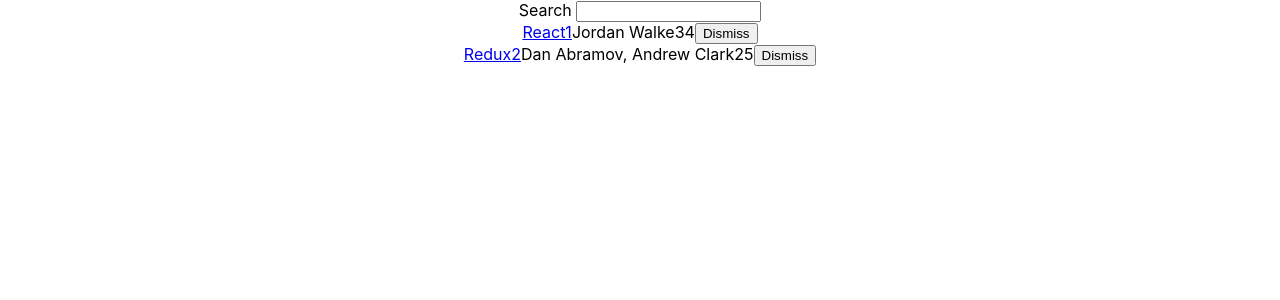
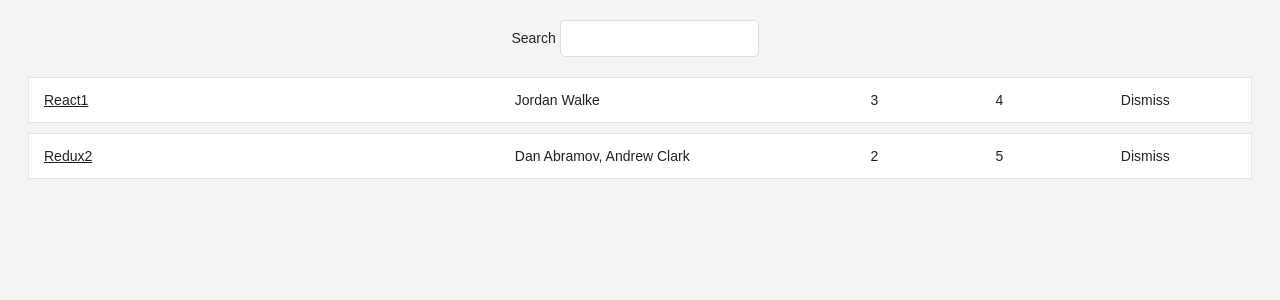
Before and after one commit to juiceghost/hackernews, a React (Create React App) app: page / in a window 1280 px wide. Shown: the top 300 px of the page. Built offline with nearby package versions, Linux system fonts and the light colour scheme.

Commit message:
Added styled components + styled span

```diff
--- a/package.json
+++ b/package.json
@@ -8,7 +8,8 @@
     "@testing-library/user-event": "^7.1.2",
     "react": "^16.12.0",
     "react-dom": "^16.12.0",
-    "react-scripts": "3.3.0"
+    "react-scripts": "3.3.0",
+    "styled-components": "^4.4.1"
   },
   "scripts": {
     "start": "react-scripts start",
--- a/src/App.css
+++ b/src/App.css
@@ -1,38 +1,38 @@
-.App {
-  text-align: center;
+.page { margin: 20px;
 }
+.interactions { text-align: center;
+}
+.table {
+margin: 20px 0;
+}
+.table-header {
+display: flex;
+line-height: 24px;
+font-size: 16px;
+padding: 0 10px; justify-content: space-between;
+}
+.table-empty { margin: 200px; text-align: center; font-size: 16px;
+}
+.table-row {
+display: flex; line-height: 24px; white-space: nowrap; margin: 10px 0;
 
-.App-logo {
-  height: 40vmin;
-  pointer-events: none;
+padding: 10px;
+background: #ffffff;
+border: 1px solid #e3e3e3;
 }
-
-@media (prefers-reduced-motion: no-preference) {
-  .App-logo {
-    animation: App-logo-spin infinite 20s linear;
-  }
+.table-header > span { overflow: hidden; text-overflow: ellipsis; padding: 0 5px;
 }
-
-.App-header {
-  background-color: #282c34;
-  min-height: 100vh;
-  display: flex;
-  flex-direction: column;
-  align-items: center;
-  justify-content: center;
-  font-size: calc(10px + 2vmin);
-  color: white;
+.table-row > span { overflow: hidden; text-overflow: ellipsis; padding: 0 5px;
 }
-
-.App-link {
-  color: #61dafb;
+.button-inline {
+border-width: 0;
+background: transparent;
+color: inherit;
+text-align: inherit; -webkit-font-smoothing: inherit; padding: 0;
+  font-size: inherit;
+  cursor: pointer;
 }
-
-@keyframes App-logo-spin {
-  from {
-    transform: rotate(0deg);
-  }
-  to {
-    transform: rotate(360deg);
-  }
+.button-active {
+border-radius: 0;
+border-bottom: 1px solid #38BB6C;
 }
--- a/src/App.js
+++ b/src/App.js
@@ -1,5 +1,6 @@
 import React, { Component } from 'react';
 import './App.css';
+import styled from 'styled-components';
 
 const list = [
   {
@@ -49,12 +50,14 @@
   render() {
     const { searchTerm, list } = this.state;
     return (
-      <div className="App" >
-        <Search
-          value={searchTerm}
-          onChange={this.onSearchChange}
-        >Search
+      <div className="page">
+        <div className="interactions">
+          <Search
+            value={searchTerm}
+            onChange={this.onSearchChange}
+          >Search
           </Search>
+        </div>
         <Table
           list={list}
           pattern={searchTerm}
@@ -72,24 +75,29 @@
       onChange={onChange}
     /> </form>
 
-
+const Span = styled.span`
+width: ${props => props.width || '10%'};
+`
 
 const Table = ({ list, pattern, onDismiss }) =>
-  <div>
+  <div className="table">
     {list.filter(isSearched(pattern)).map(item =>
-      <div key={item.objectID}>
-        <span>
+      <div key={item.objectID} className="table-row">
+        <Span width={'40%'}>
           <a href={item.url}>{item.title}</a>
-        </span>
-        <span>{item.author}</span>
-        <span>{item.num_comments}</span>
-        <span>{item.points}</span>
-        <span>
-          <Button onClick={() => onDismiss(item.objectID)}>
+        </Span>
+        <Span width={'30%'}>{item.author}</Span>
+        <Span>{item.num_comments}</Span>
+        <Span>{item.points}</Span>
+        <Span>
+          <Button
+            onClick={() => onDismiss(item.objectID)}
+            className="button-inline">
             Dismiss
               </Button>
-        </span>
-      </div>)}
+        </Span>
+      </div>
+    )}
   </div>
 
 const Button = ({ onClick, className = '', children }) =>
--- a/src/index.css
+++ b/src/index.css
@@ -1,13 +1,26 @@
 body {
-  margin: 0;
-  font-family: -apple-system, BlinkMacSystemFont, 'Segoe UI', 'Roboto', 'Oxygen',
-    'Ubuntu', 'Cantarell', 'Fira Sans', 'Droid Sans', 'Helvetica Neue',
-    sans-serif;
-  -webkit-font-smoothing: antialiased;
-  -moz-osx-font-smoothing: grayscale;
+color: #222;
+background: #f4f4f4;
+font: 400 14px CoreSans, Arial,sans-serif;
+}
+a{
+color: #222;
+}
+a:hover {
+text-decoration: underline;
+}
+ul, li { list-style: none; padding: 0; margin: 0;
+}
+input {
+padding: 10px; border-radius: 5px; outline: none; margin-right: 10px; border: 1px solid #dddddd;
+}
+button {
+padding: 10px; border-radius: 5px; border: 1px solid #dddddd; background: transparent; color: #808080;
+cursor: pointer;
 }
 
-code {
-  font-family: source-code-pro, Menlo, Monaco, Consolas, 'Courier New',
-    monospace;
+button:hover { color: #222;
 }
+*:focus {
+  outline: none;
+}
```
Also changed, not shown: 1 other file (tests, documents, lock files or other folders).
